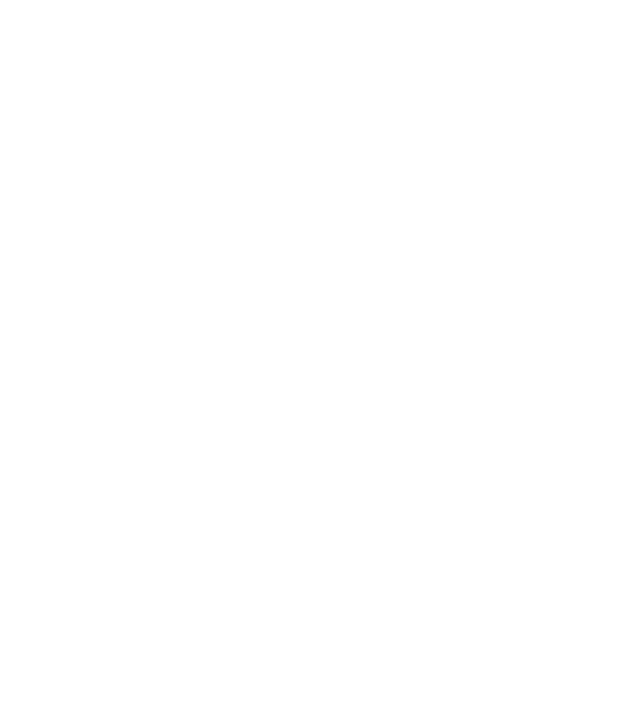
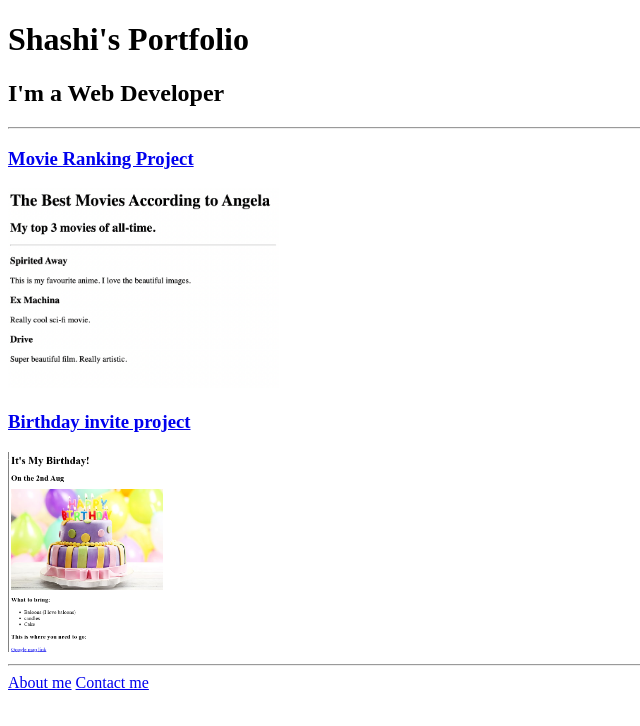
Before and after one commit to Shashisquare/html-portfolio, a plain HTML site: page index.html in a window 1280 px wide. Shown: the whole page, without its empty margins (0-640 px from the left). Drawn offline with Linux system fonts and the light colour scheme.

Commit message:
Add files via upload

```diff
--- a/index.html
+++ b/index.html
@@ -13,3 +13,26 @@ HINT for TODO 6: You can use the height attribute set to 200 to make the image s
 https://developer.mozilla.org/en-US/docs/Web/HTML/Element/img#attr-height -->
 
 <!-- TODO 7: Add the Contact Me and About Me page links -->
+
+<!DOCTYPE html>
+<html lang="en">
+<head>
+    <meta charset="UTF-8">
+    <meta name="viewport" content="width=device-width, initial-scale=1.0">
+    <title>My Project</title>
+</head>
+<body>
+    <h1>Shashi's Portfolio</h1>
+    <h2>I'm a Web Developer</h2>
+    <hr />
+
+    <h3><a href="./public/movie-ranking.html">Movie Ranking Project</a></h3>
+    <img src="./assets/images/movie-ranking.png" alt="Movie rating" height="200" />
+       <h3> <a href="./public/birthday-invite.html">Birthday invite project</a></h3>
+        <img src="./assets/images/birthday.png" alt="Birthday" height="200" />
+    <hr />
+    <a href="./public/about.html">About me</a>
+    <a href="./public/contact.html">Contact me </a>
+
+</body>
+</html>
```
